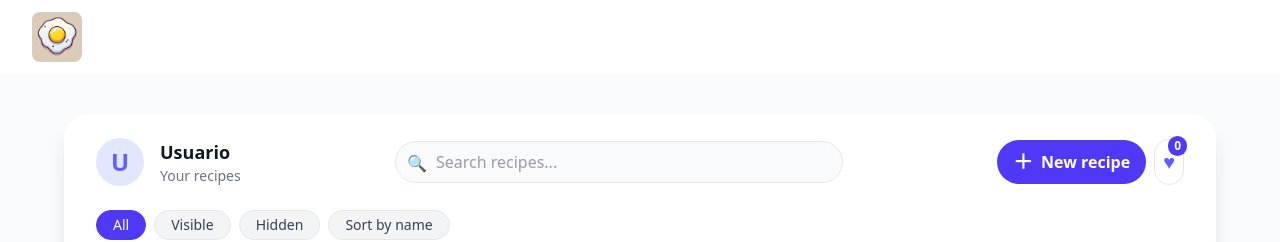
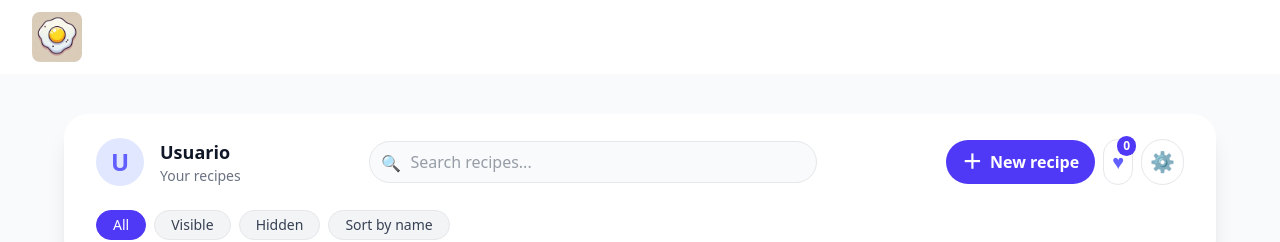
Before and after one commit to eduberenguer/recipe-app, a Next.js app: page /dashboard in a window 1280 px wide. Shown: the top 242 px of the page. Built offline with nearby package versions, Linux system fonts and the light colour scheme; no server answers; what pocketbase would draw is missing.

Commit message:
style: add new style in chat, dashboard and personal.chef

```diff
--- a/app/chat/page.tsx
+++ b/app/chat/page.tsx
@@ -30,7 +30,7 @@ export default function Chat() {
           setRefreshChatsTrigger={setRefreshChatsTrigger}
         />
         <div className="flex flex-col flex-1 bg-white rounded-3xl shadow-xl overflow-hidden animate-fadein">
-          <div className="flex-1 p-8 min-h-[400px] max-h-[600px] h-[500px] w-full overflow-y-scroll flex flex-col justify-center">
+          <div className="flex-1 p-8 min-h-[400px] max-h-[600px] h-[500px] w-full flex flex-col justify-center">
             {selectedUserId && contextAuth?.user?.id ? (
               <ChatWindow
                 selectedUserId={selectedUserId}
--- a/app/dashboard/page.tsx
+++ b/app/dashboard/page.tsx
@@ -99,6 +99,13 @@ export default function Dashboard() {
                   {favouritesIds.length}
                 </span>
               </button>
+              <button
+                className="relative bg-white border border-gray-200 rounded-full p-2 hover:bg-indigo-50 transition"
+                onClick={() => {}}
+                title="settings"
+              >
+                <span className="text-xl cursor-pointer">⚙️</span>
+              </button>
             </div>
           </div>
           <div className="flex gap-2 mt-2 flex-wrap">
--- a/app/personal.chef/page.tsx
+++ b/app/personal.chef/page.tsx
@@ -12,7 +12,7 @@ export default function PersonalChef() {
   const [isLoading, setIsLoading] = useState<boolean>(false);
 
   return (
-    <main className="bg-gray-50 min-h-screen flex items-center justify-center py-10 px-2 font-sans">
+    <main className="bg-gray-50 flex items-center justify-center py-10 px-2 font-sans">
       <div className="w-full max-w-2xl bg-white rounded-3xl shadow-xl p-6 md:p-10 flex flex-col gap-6 animate-fadein">
         <div className="flex-1 flex flex-col gap-4">
           <ChatWindow
```
